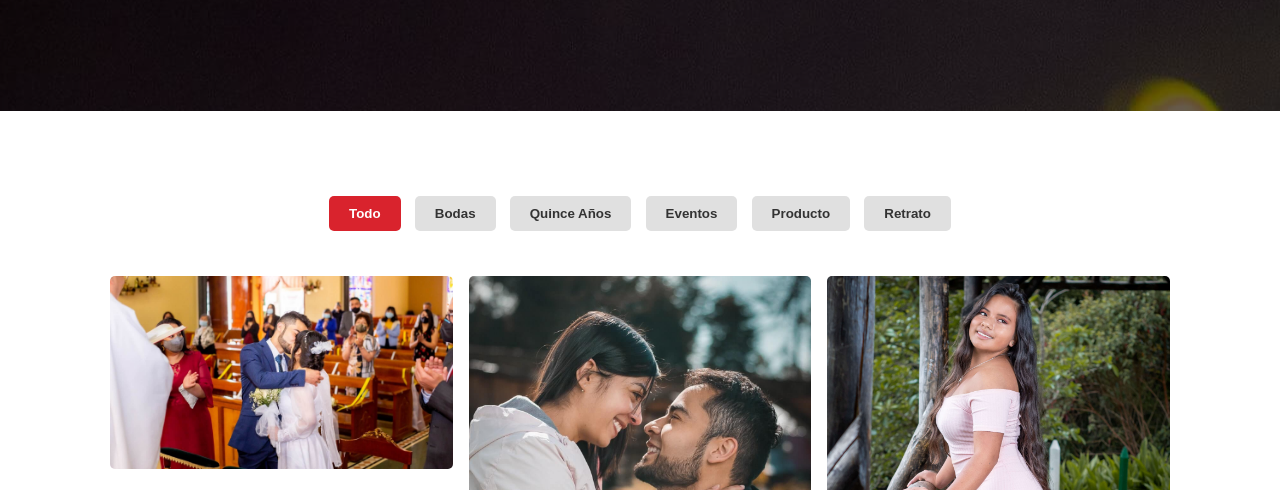
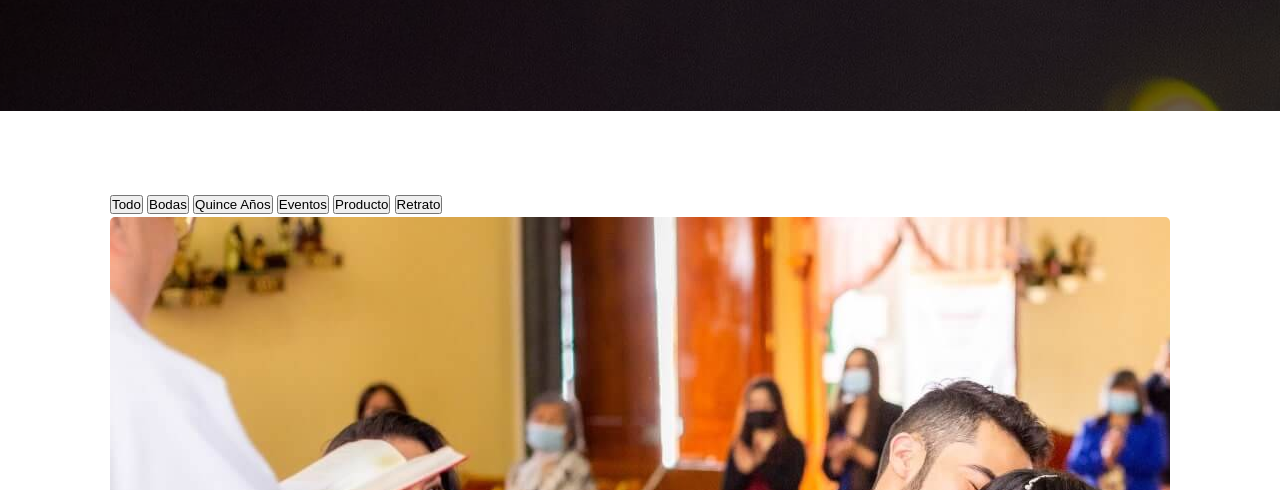
Before and after one commit to Visionmsprod/vision-ms-website, an Eleventy site: page src/portafolio.njk in a window 1280 px wide. Shown: the part 286-776 px from the top of the page. Built offline with nearby package versions, Linux system fonts and the light colour scheme; Eleventy itself is replaced by a stand-in of ours; files that its build step writes are made by us from their sources.

Commit message:
Update portafolio.njk

```diff
--- a/src/portafolio.njk
+++ b/src/portafolio.njk
@@ -1,29 +1,15 @@
 ---
 layout: "base.njk"
 title: "Portafolio"
-description: "Explora nuestro portafolio de fotografía y video. Bodas, quince años, retratos, eventos, fotografía de producto y corporativa."
 ---
 
-<style>
-    .portfolio-filters { text-align: center; margin-bottom: 40px; }
-    .portfolio-filters button { background: #e0e0e0; color: #333; border: none; padding: 10px 20px; margin: 5px; border-radius: 5px; cursor: pointer; font-weight: 600; transition: background-color 0.3s; }
-    .portfolio-filters button:hover { background-color: #ccc; }
-    .portfolio-filters button.active { background-color: var(--color-rojo-principal); color: white; }
-    .portfolio-gallery { column-count: 3; column-gap: 1em; }
-    .portfolio-item { display: inline-block; margin: 0 0 1em; width: 100%; cursor: pointer; overflow: hidden; border-radius: 5px; transition: transform 0.3s ease, box-shadow 0.3s ease; }
-    .portfolio-item:hover { transform: scale(1.03); box-shadow: 0 10px 20px rgba(0,0,0,0.2); }
-    .portfolio-item img { width: 100%; height: auto; display: block; }
-    @media (max-width: 991px) { .portfolio-gallery { column-count: 2; } }
-    @media (max-width: 768px) { .portfolio-gallery { column-count: 1; } }
-</style>
-
 <main>
-    <section class="page-header" style="background-image: linear-gradient(rgba(0,0,0,0.6), rgba(0,0,0,0.6)), url('/images/evento.jpg');" data-aos="fade-in">
+    <section class="page-header" style="background-image: linear-gradient(rgba(0,0,0,0.6), rgba(0,0,0,0.6)), url('/images/evento.jpg');">
         <div class="container"><h1>Nuestro Trabajo</h1></div>
     </section>
     <section id="portfolio-page">
         <div class="container">
-            <div class="portfolio-filters" data-aos="fade-up">
+            <div class="portfolio-filters">
                 <button class="filter-btn active" data-filter="all">Todo</button>
                 <button class="filter-btn" data-filter="bodas">Bodas</button>
                 <button class="filter-btn" data-filter="quince">Quince Años</button>
@@ -33,7 +19,7 @@ description: "Explora nuestro portafolio de fotografía y video. Bodas, quince a
             </div>
             <div class="portfolio-gallery">
                 {% for item in collections.portafolio %}
-                <div class="portfolio-item" data-category="{{ item.data.category }}" data-aos="zoom-in">
+                <div class="portfolio-item" data-category="{{ item.data.category }}">
                     <img src="{{ item.data.image }}" alt="{{ item.data.title }}">
                 </div>
                 {% endfor %}
```
